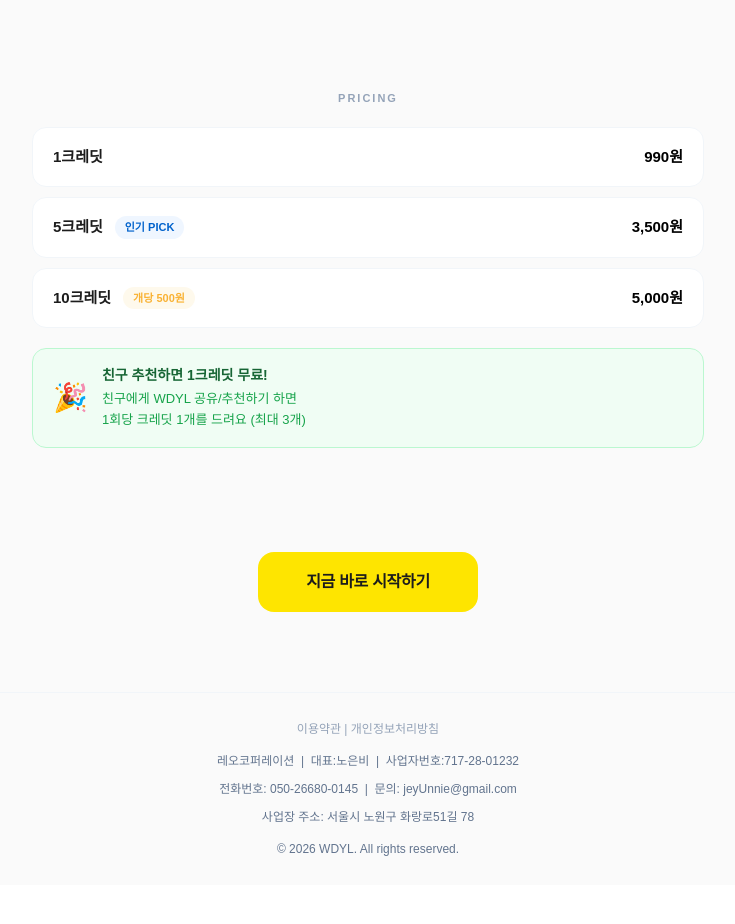
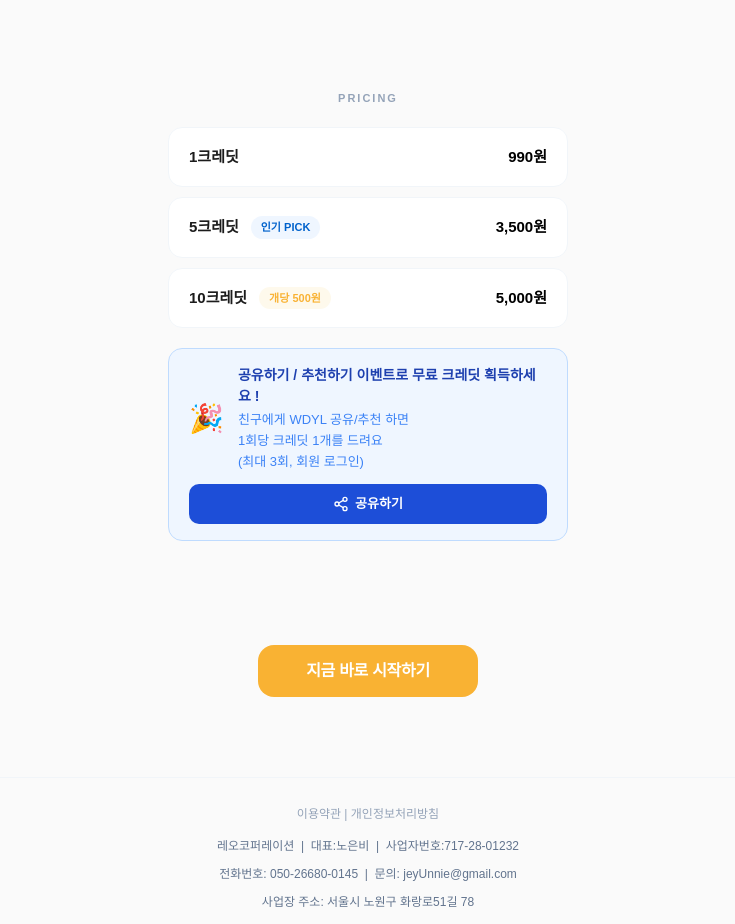
Before and after one commit to eunbinoh/wdyl, a Next.js app: page / in a window 1280 px wide. Shown: the part 1260-2184 px from the top of the page, without its empty margins (272-1007 px from the left). Before the commit the page ends 2145 px from the top, so only its background shows below. Built offline with nearby package versions, Linux system fonts and the light colour scheme.

Commit message:
feat: 비회원 이용메뉴, 접근권한, 환불메일 컨텍스트, 프로모션 스타일

```diff
--- a/src/app/(web)/login/page.tsx
+++ b/src/app/(web)/login/page.tsx
@@ -1,6 +1,7 @@
 import LogoAnimation from "@/components/AnimationLogo";
 import LoginButton from "@/components/LoginButton";
 import SubTitleAnimation from "@/components/AnimationSubTitle";
+import GuestButton from "@/components/LoginGuestButton";
 
 export default function LoginPage() {
   return (
@@ -8,8 +9,9 @@ export default function LoginPage() {
       <div className="text-center space-y-8">
         <LogoAnimation />
         <SubTitleAnimation />
-        <div className="mt-10">
+        <div className="mt-10 flex flex-col gap-2">
           <LoginButton />
+          <GuestButton />
         </div>
       </div>
     </main>
--- a/src/app/(web)/main/page.tsx
+++ b/src/app/(web)/main/page.tsx
@@ -1,9 +1,8 @@
 import { createServerClient } from "@supabase/ssr";
+import { Suspense } from "react";
 import { cookies } from "next/headers";
-import { redirect } from "next/navigation";
 import MyProfile from "@/components/MyProfile";
 import MyTickets from "@/components/MyTickets";
-import { Suspense } from "react";
 import ToastAlert from "@/components/ToastAlert";
 import WithdrawButton from "@/components/WithDrawButton";
 
@@ -19,12 +18,25 @@ async function getUser() {
       },
     }
   );
-  const {
-    data: { user },
-  } = await supabase.auth.getUser();
-  if (!user) redirect("/");
+  const { data } = await supabase.auth.getUser();
+  const guestId = "6efe9d03-0070-44a2-9896-21f655834288";
+  const user = data?.user
+    ? data.user
+    : {
+        id: guestId,
+        user_metadata: {
+          id: guestId,
+          name: "비회원",
+          email: "guest@wdyl.com",
+          avatar_url: "",
+        },
+      };
 
-  const { data: profile } = await supabase.from("User").select("*").eq("id", user.id).single();
+  const { data: profile } = await supabase
+    .from("User")
+    .select("*")
+    .eq("id", user?.id ?? guestId)
+    .single();
 
   return { user, profile };
 }
@@ -32,10 +44,10 @@ async function getUser() {
 export default async function MainPage() {
   const { user, profile } = await getUser();
 
-  const avatarUrl = user.user_metadata?.avatar_url;
-  const nickname = profile?.nickname ?? user.user_metadata?.name ?? "사용자";
+  const avatarUrl = user?.user_metadata?.avatar_url;
+  const nickname = profile?.nickname;
   const credits = profile?.credits ?? 0;
-  const userId = user.user_metadata?.id ?? user.id;
+  const userId = user?.id;
 
   return (
     <main className="min-h-screen bg-[#f3efdc]">
@@ -50,9 +62,11 @@ export default async function MainPage() {
         userId={userId}
         credits={credits}
       />
-      <div style={{ display: "flex", justifyContent: "center", padding: "16px 0 32px", marginBottom: 10 }}>
-        <WithdrawButton userId={userId} />
-      </div>
+      {nickname !== "GUEST" && (
+        <div style={{ display: "flex", justifyContent: "center", padding: "16px 0 32px", marginBottom: 10 }}>
+          <WithdrawButton userId={userId} />
+        </div>
+      )}
       <Suspense fallback={null}>
         <ToastAlert />
       </Suspense>
--- a/src/app/page.tsx
+++ b/src/app/page.tsx
@@ -4,6 +4,7 @@ import Link from "next/link";
 import Image from "next/image";
 import { useState } from "react";
 import SubTitleAnimation from "@/components/AnimationSubTitle";
+import { Share2 } from "lucide-react";
 
 const TIPS = [
   {
@@ -285,7 +286,16 @@ export default function LandingPage() {
         >
           PRICING
         </div>
-        <div style={{ display: "flex", flexDirection: "column", gap: 10, marginBottom: 20 }}>
+        <div
+          style={{
+            display: "flex",
+            flexDirection: "column",
+            gap: 10,
+            marginBottom: 20,
+            maxWidth: 400,
+            margin: "0 auto 20px",
+          }}
+        >
           {PLANS.map((plan, i) => (
             <div
               key={i}
@@ -331,31 +341,61 @@ export default function LandingPage() {
         {/* 추천 크레딧 */}
         <div
           style={{
-            background: "#F0FDF4",
-            border: "1px solid #BBF7D0",
+            background: "#EFF6FF",
+            border: "1px solid #BFDBFE",
             borderRadius: 14,
             padding: "16px 20px",
             display: "flex",
-            alignItems: "center",
-            gap: 14,
+            flexDirection: "column",
+            gap: 12,
+            maxWidth: 400,
+            margin: "0 auto",
           }}
         >
+          <div style={{ display: "flex", alignItems: "center", gap: 14 }}>
             <div
               className="promo-tag"
               style={{ fontSize: 28 }}
             >
               🎉
             </div>
-          <div>
-            <div style={{ fontSize: 14, fontWeight: 700, color: "#166534", marginBottom: 3 }}>
-              친구 추천하면 1크레딧 무료!
+            <div style={{ flex: 1 }}>
+              <div style={{ fontSize: 14, fontWeight: 700, color: "#1e40af", marginBottom: 3 }}>
+                공유하기 / 추천하기 이벤트로 무료 크레딧 획득하세요 !
               </div>
-            <div style={{ fontSize: 13, color: "#16a34a", lineHeight: 1.6 }}>
-              친구에게 WDYL 공유/추천하기 하면
+              <div style={{ fontSize: 13, color: "#3b82f6", lineHeight: 1.6 }}>
+                친구에게 WDYL 공유/추천 하면
                 <br />
-              1회당 크레딧 1개를 드려요 (최대 3개)
+                1회당 크레딧 1개를 드려요
+                <br />
+                (최대 3회, 회원 로그인)
               </div>
             </div>
+          </div>
+          <button
+            onClick={() => {
+              navigator.clipboard.writeText(window.location.origin);
+              alert("링크가 복사됐어요!");
+            }}
+            style={{
+              background: "#1d4ed8",
+              border: "none",
+              borderRadius: 10,
+              padding: "10px 0",
+              width: "100%",
+              display: "flex",
+              alignItems: "center",
+              justifyContent: "center",
+              gap: 6,
+              cursor: "pointer",
+            }}
+          >
+            <Share2
+              size={16}
+              color="#fff"
+            />
+            <span style={{ fontSize: 13, fontWeight: 700, color: "#fff" }}>공유하기</span>
+          </button>
         </div>
       </section>
 
@@ -372,12 +412,12 @@ export default function LandingPage() {
           className="cta-btn"
           style={{
             display: "inline-block",
-            background: "#FEE500",
-            color: "#1C1C1C",
+            background: "#f9b233",
+            color: "#fff",
             fontWeight: 800,
             fontSize: 16,
             borderRadius: 16,
-            padding: "18px 48px",
+            padding: "14px 48px",
             textDecoration: "none",
             letterSpacing: -0.3,
           }}
--- /dev/null
+++ b/src/components/LoginGuestButton.tsx
@@ -0,0 +1,16 @@
+"use client";
+
+import styles from "./allComponents.module.css";
+import { useRouter } from "next/navigation";
+
+export default function LoginButton() {
+  const router = useRouter();
+  return (
+    <button
+      onClick={() => router.push("/main")}
+      className={styles["login-btn-guest"]}
+    >
+      비회원 이용하기
+    </button>
+  );
+}
--- a/src/components/MyTickets.tsx
+++ b/src/components/MyTickets.tsx
@@ -1,13 +1,13 @@
 "use client";
 
 import { useEffect, useState } from "react";
-import { useRouter } from "next/navigation";
 import { Mails, MessageSquareMore, CalendarClock, ChevronDown } from "lucide-react";
 import { supabase } from "@/lib/supabase";
+import { useRouter } from "next/navigation";
+import { Ticket } from "@/types";
 import styles from "./allComponents.module.css";
 import TicketNewModal from "./TicketNewModal";
 import TicketDetailModal from "./TicketDetailModal";
-import { Ticket } from "@/types";
 import TicketResultModal from "./TicketResultModal";
 
 type Props = {
@@ -43,7 +43,6 @@ export default function MyTickets({ userId, credits }: Props) {
   const [totalTickets, setTotalTickets] = useState(0);
   const [loadingAll, setLoadingAll] = useState(false);
   const visibleTickets = showAll ? tickets : tickets.slice(0, 10);
-
   const router = useRouter();
 
   const getTickets = async (limit?: number) => {
@@ -103,6 +102,7 @@ export default function MyTickets({ userId, credits }: Props) {
       if (creditError) return alert("크레딧 환급 중 오류가 발생했어요.");
 
       await getTickets(10);
+      router.refresh();
     } finally {
       setCancellingId(null);
     }
@@ -112,7 +112,13 @@ export default function MyTickets({ userId, credits }: Props) {
     <div className={styles["tickets-container"]}>
       <button
         className={styles["tickets-new-btn"]}
-        onClick={() => setShowNewModal(true)}
+        onClick={() => {
+          if (credits < 1) {
+            return alert("크레딧이 부족해요. 충전 후 이용해주세요.");
+          } else {
+            setShowNewModal(true);
+          }
+        }}
       >
         NEW 티켓 만들기
       </button>
@@ -238,6 +244,7 @@ export default function MyTickets({ userId, credits }: Props) {
           onClose={() => setShowNewModal(false)}
           onSuccess={() => {
             setShowNewModal(false);
+            getTickets(10);
             router.refresh();
           }}
         />
@@ -248,6 +255,7 @@ export default function MyTickets({ userId, credits }: Props) {
           onClose={() => setShowModalTicketId("")}
           onFetched={() => {
             setShowModalTicketId("");
+            getTickets(10);
             router.refresh();
           }}
         />
--- a/src/components/TicketNewModal.tsx
+++ b/src/components/TicketNewModal.tsx
@@ -86,8 +86,8 @@ export default function CreateTicketModal({ userId, credits, onClose, onSuccess
   }, [tooltip]);
 
   const handleSubmit = async () => {
-    if (!toName.trim()) return alert("받는분 이름을 입력해주세요.");
-    if (traits.some((t) => !t.trim())) return alert("특징 3가지를 모두 입력해주세요.");
+    if (!toName?.trim()) return alert("받는분 이름을 입력해주세요.");
+    if (traits?.some((t) => !t?.trim())) return alert("특징 3가지를 모두 입력해주세요.");
     if (credits < 1) return alert("크레딧이 부족해요. 충전 후 이용해주세요.");
     setLoading(true);
     try {
```
Also changed, not shown: src/components/ChargeCreditModal.tsx (+11 -6 lines), src/components/MyProfile.tsx (+51 -11 lines), src/components/allComponents.module.css (+7 -0 lines). Lines whose indentation alone changed are shown as unchanged.
